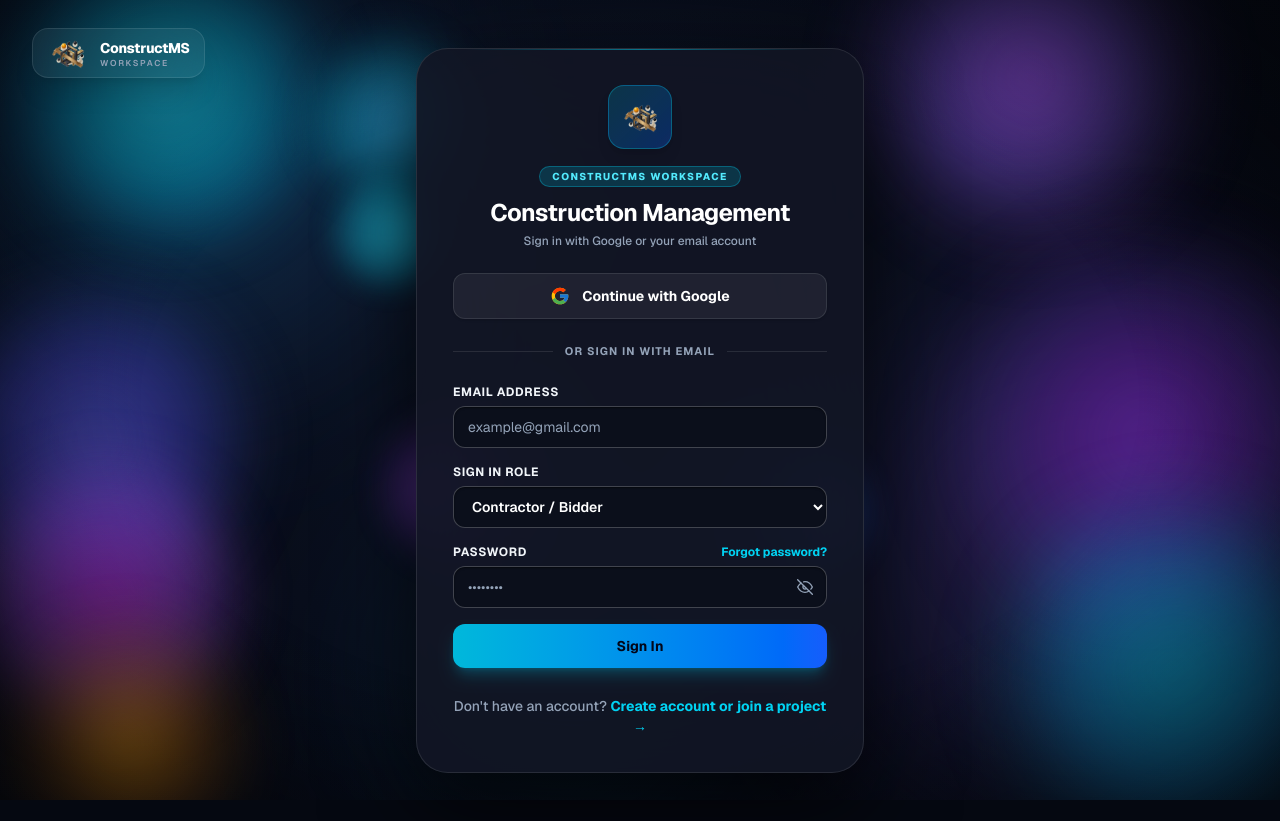
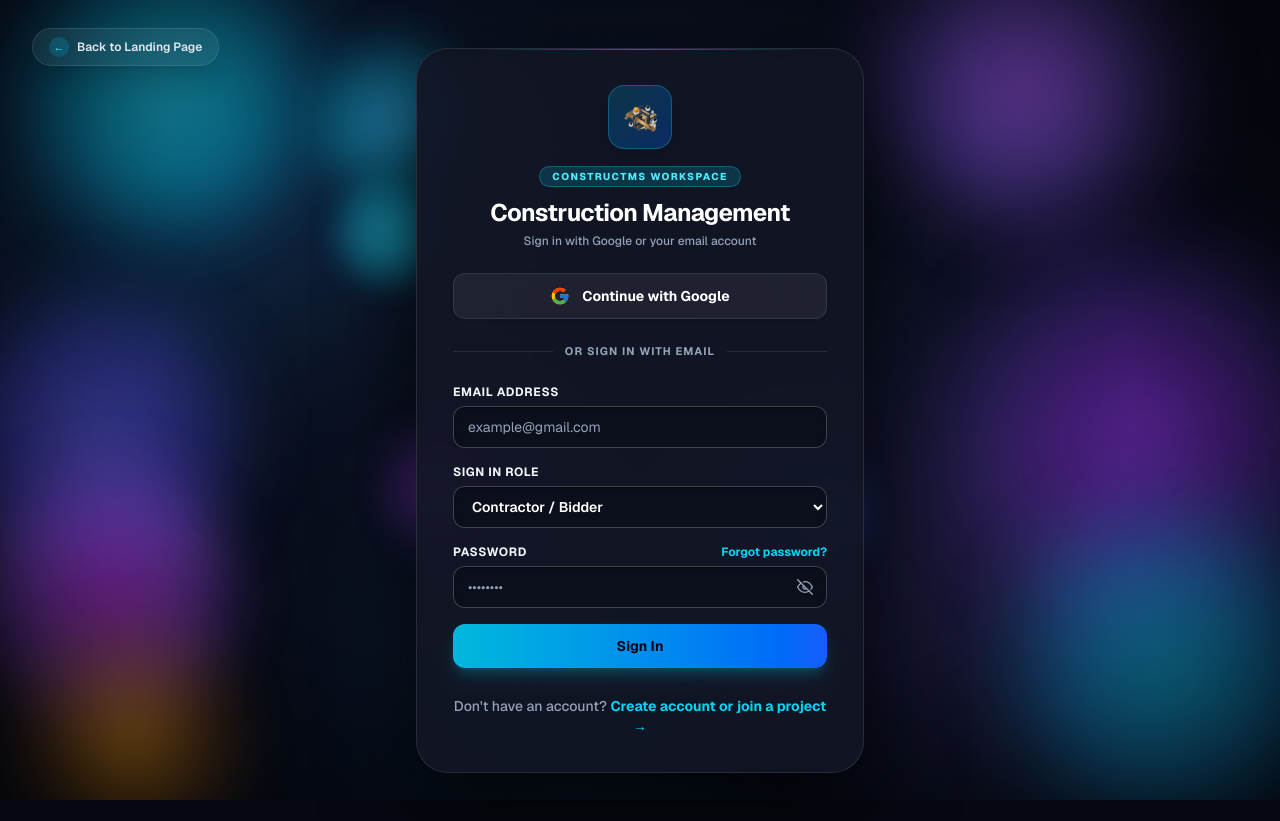
Before and after one commit to Crxtian01/Conssytem, a Next.js app: page /login in a window 1280 px wide. Built offline with nearby package versions, Linux system fonts and the light colour scheme.

Commit message:
Restore Back to Landing Page button in auth layout top-left

```diff
--- a/src/components/auth/AuthCardLayout.tsx
+++ b/src/components/auth/AuthCardLayout.tsx
@@ -14,27 +14,16 @@ export default function AuthCardLayout({ title, subtitle, children }: AuthCardLa
       {/* Exact city night photography bokeh background from the dashboard */}
       <ScatteredMaterialsBackdrop />
 
-      {/* Top-Left Logo (Replaces 'Back to Landing Page' button) */}
+      {/* Top-Left Floating Navigation: Back to Landing Page */}
       <div className="fixed top-5 left-5 z-20 sm:top-7 sm:left-8">
         <Link
           href="/welcome"
-          className="group flex items-center gap-3 rounded-2xl border border-white/10 bg-white/[0.05] px-3.5 py-2 shadow-xl backdrop-blur-2xl transition-all hover:border-cyan-400/40 hover:bg-white/[0.09]"
-          aria-label="ConstructMS Home"
+          className="group inline-flex items-center gap-2 rounded-full border border-white/10 bg-white/[0.06] px-4 py-2 text-xs font-semibold text-slate-200 shadow-xl backdrop-blur-2xl transition-all hover:border-cyan-400/40 hover:bg-white/10 hover:text-white"
         >
-          {/* eslint-disable-next-line @next/next/no-img-element */}
-          <img
-            src="/constructms-sculpture.png"
-            alt="ConstructMS Logo"
-            className="h-8 w-auto object-contain transition-transform group-hover:scale-105"
-          />
-          <div className="leading-tight">
-            <span className="block text-sm font-extrabold tracking-tight text-white group-hover:text-cyan-300 transition">
-              ConstructMS
-            </span>
-            <span className="block text-[8.5px] font-semibold uppercase tracking-[0.2em] text-slate-400">
-              Workspace
-            </span>
-          </div>
+          <span className="inline-flex h-5 w-5 items-center justify-center rounded-full bg-cyan-500/20 text-cyan-300 text-[11px] transition-transform group-hover:-translate-x-0.5">
+            ←
+          </span>
+          <span>Back to Landing Page</span>
         </Link>
       </div>
 
```
